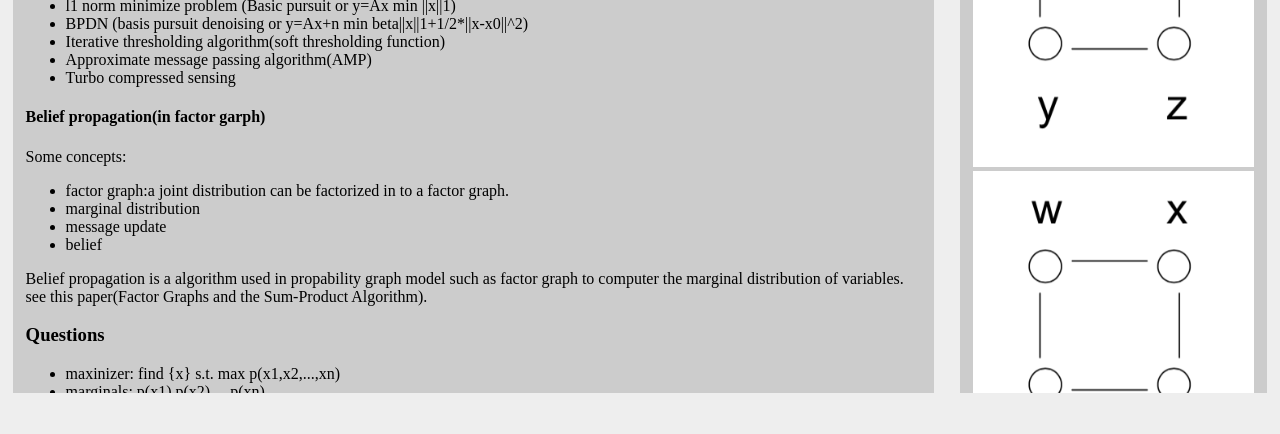
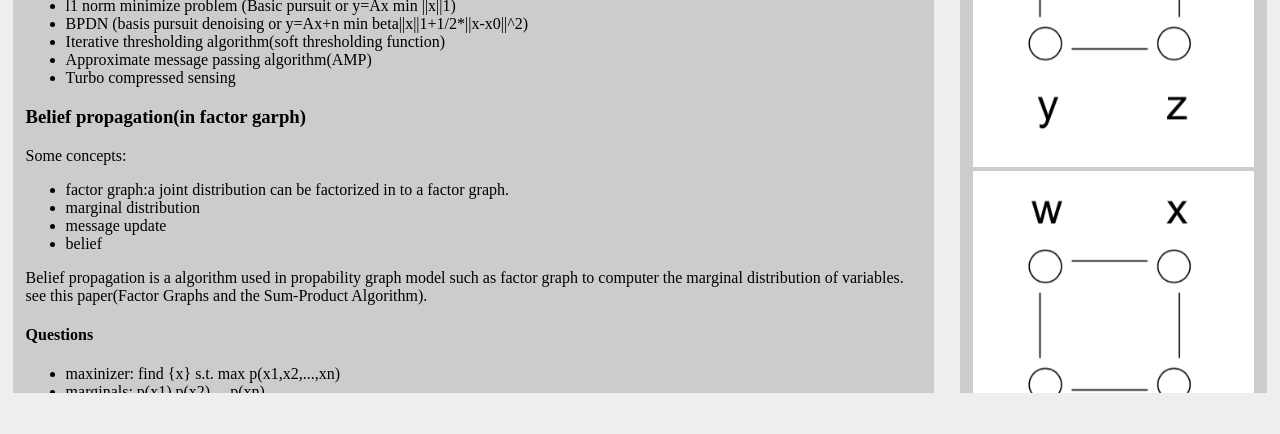
Before and after one commit to myworkstation/myworkstation.github.io, a Jekyll site: the page built from _posts/2015-4-19-Conclusion of message passing algorithm and AMP in compressed sensing.html, in a window 1280 px wide. Shown: the part 259-693 px from the top of the page. Built offline with Jekyll 4.4.1, drawn with Linux system fonts in a browser that asks for light colours; nearby versions of some CDN libraries; library files that are not in the unit come from our copies.

```diff
--- a/_posts/2015-4-19-Conclusion of message passing algorithm and AMP in compressed sensing.html
+++ b/_posts/2015-4-19-Conclusion of message passing algorithm and AMP in compressed sensing.html
@@ -15,7 +15,7 @@ title: A conclusion of message passing algorithm and AMP algorithm in compressed
 	<li>Turbo compressed sensing</li>
 </ul>
 
-<h4>Belief propagation(in factor garph)</h4>
+<h3>Belief propagation(in factor garph)</h4>
 Some concepts:
 <ul>
 	<li>factor graph:a joint distribution can be factorized in to a factor graph.</li>
@@ -29,13 +29,13 @@ Some concepts:
 see this paper(Factor Graphs and the Sum-Product Algorithm).
 </p>
 
-<h3>Questions</h3>
+<h4>Questions</h3>
 <ul>
 	<li>maxinizer: find {x} s.t. max p(x1,x2,...,xn)</li>
 	<li>marginals: p(x1),p(x2),...,p(xn)</li>
 </ul>
 
-<h3>Two important algorithms</h3>
+<h4>Two important algorithms</h3>
 <ul>
 	<li>sum product algorithm (equal to MMSE:x_hat=E{x|y},every iteration pass a marginal posteriors {f(xj|y)}(j=1 to N))</li>
 	message update equation:
```
